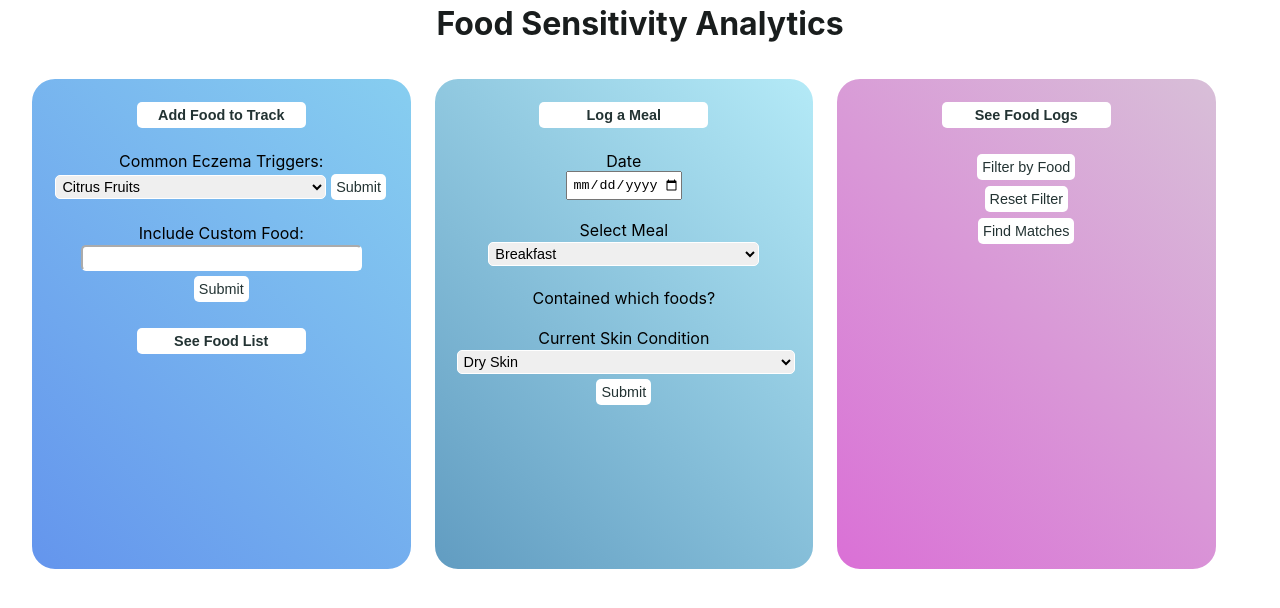
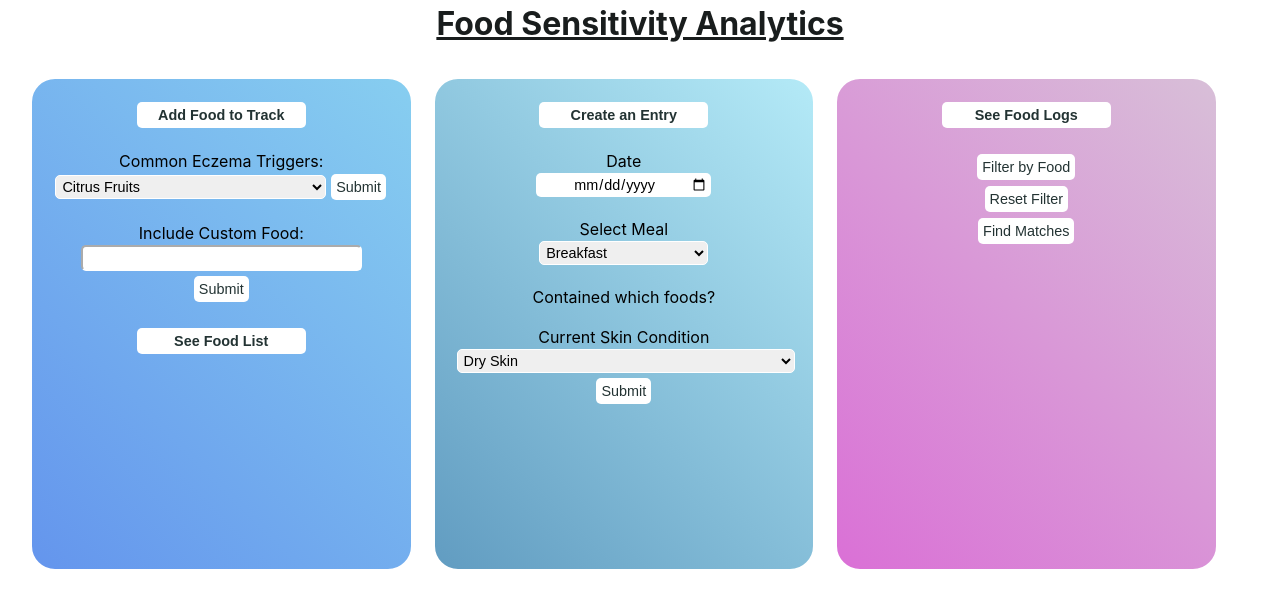
Before and after one commit to candacecodes/ProjE, a React (Create React App) app: page /foods in a window 1280 px wide. Shown: the top 608 px of the page. Built offline with nearby package versions, Linux system fonts and the light colour scheme.

Commit message:
date styling

```diff
--- a/src/App.css
+++ b/src/App.css
@@ -79,6 +79,7 @@ body {
 	/* font-weight: bold; */
 	font-size: 0.9em;
 	color: rgb(35, 51, 51);
+	text-align: center;
 }
 
 h3 {
@@ -90,6 +91,7 @@ h3 {
 	/* margin-left: auto;
 	margin-right: auto; */
 	color: rgb(25, 29, 29);
+	text-decoration: underline;
 }
 
 .select-bar {
@@ -102,17 +104,8 @@ h3 {
 }
 
 #select-meal {
-	width: 80%;
+	width: 50%;
 }
-
-/* .calendar {
-	border-radius: 5px;
-	margin: 2px;
-	font-size: 0.9em;
-	width: 80%;
-	padding: 2px;
-	border-color: white;
-} */
 
 #custom-food-input {
 	border-radius: 5px;
@@ -121,6 +114,7 @@ h3 {
 	width: 80%;
 	padding: 3px;
 	border-color: white;
+	text-align: center;
 }
 
 #food-bar {
@@ -133,10 +127,15 @@ h3 {
 	/* font-style: italic; */
 }
 
-::-webkit-datetime-edit {
-	padding: 0.3em;
-	border-color: white;
+.datetime {
 	border-radius: 5px;
+	margin: 2px;
+	font-size: 0.9em;
+	width: 50%;
+	padding: 3px;
+	border: none;
+	font-family: "Arial";
+	text-align: center;
 }
 
 .button:hover {
--- a/src/pages/Foods.js
+++ b/src/pages/Foods.js
@@ -133,7 +133,7 @@ export default class Foods extends Component {
 					<br />
 					Date <br />
 					<input
-						// class="calendar"
+						class="datetime"
 						onChange={(value) => this.handleDateChange(value)}
 						type="date"
 						min="2020-01-01"
@@ -526,7 +526,7 @@ export default class Foods extends Component {
 
 					<div class="card" id="middlebox">
 						<button class="button" id="big-button" onClick={this.foodLogToggle}>
-							Log a Meal
+							Create an Entry
 						</button>
 						{this.state.foodLog ? this.foodLog() : null}
 
```
